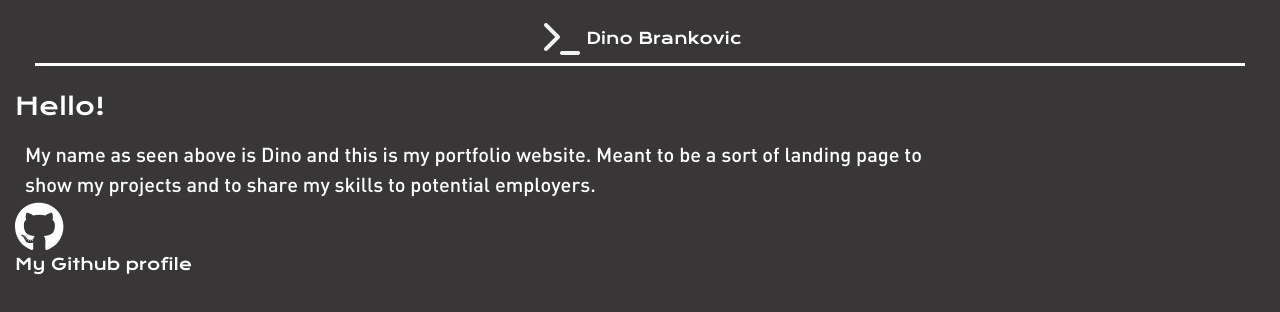
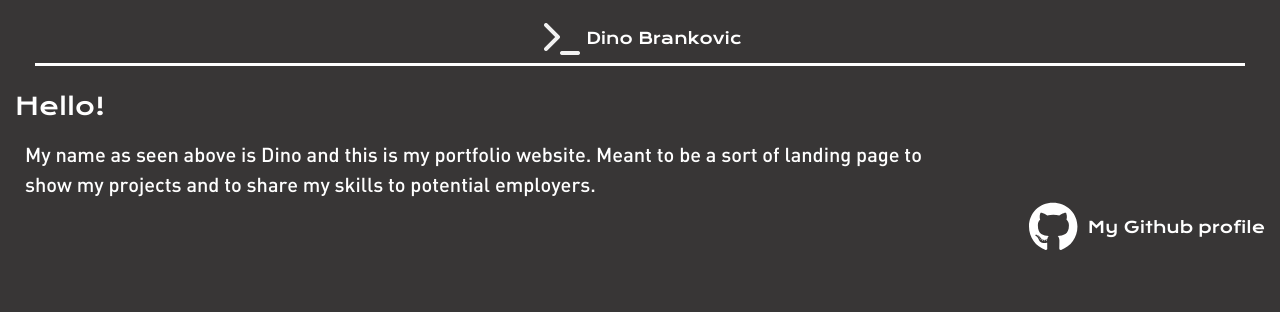
Before and after one commit to D1noD3v/portfolio, a Next.js app: page / in a window 1280 px wide. Shown: the top 312 px of the page. Built offline with nearby package versions, Linux system fonts and the light colour scheme.

Commit message:
added github about + mui components

```diff
--- a/package.json
+++ b/package.json
@@ -9,13 +9,13 @@
     "lint": "next lint"
   },
   "dependencies": {
-    "@emotion/react": "^11.13.3",
-    "@emotion/styled": "^11.13.0",
+    "@emotion/react": "^11.14.0",
+    "@emotion/styled": "^11.14.0",
     "@fortawesome/fontawesome-svg-core": "^6.7.2",
     "@fortawesome/free-brands-svg-icons": "^6.7.2",
     "@fortawesome/free-solid-svg-icons": "^6.7.2",
     "@fortawesome/react-fontawesome": "^0.2.2",
-    "@mui/material": "^6.1.6",
+    "@mui/material": "^6.4.2",
     "@vercel/analytics": "^1.4.1",
     "clsx": "^2.1.1",
     "framer-motion": "^11.11.11",
--- a/pages/index.jsx
+++ b/pages/index.jsx
@@ -38,9 +38,14 @@ function About() {
 
 function GithubAbout(){
   return (
+    <>
       <div className='githubtitle'>
         <FontAwesomeIcon style={{fontSize: '50px'}} icon={faGithub}></FontAwesomeIcon><h1>My Github profile</h1>
       </div>
+      <div className='projects'>
+
+      </div>
+    </>
   )
 }
 
--- a/public/style.css
+++ b/public/style.css
@@ -50,5 +50,8 @@ body {
 }
 
 .githubtitle {
-    justify-content: right;
+    display: flex;
+    align-items: center;
+    gap: 10px;
+    justify-content: flex-end;
 }
```
Also changed, not shown: 1 other file (tests, documents, lock files or other folders).
